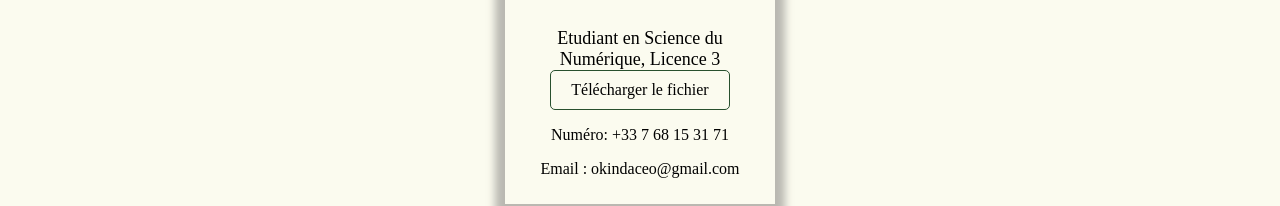
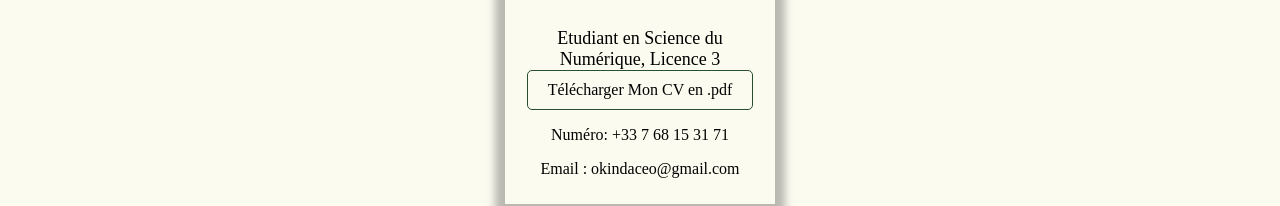
Before and after one commit to iamkgc05/new-CV, a plain HTML site: page index.html in a window 1280 px wide. Shown: the part 634-840 px from the top of the page. Drawn offline with Linux system fonts and the light colour scheme.

Commit message:
Update index.html

```diff
--- a/index.html
+++ b/index.html
@@ -61,7 +61,7 @@
             Etudiant en Science du Numérique, Licence 3
           </div>
            <div>
-            <a href="./OKINDA_CV.pdf" download class="download-button">Télécharger le fichier</a>
+            <a href="./OKINDA_CV.pdf" download class="download-button">Télécharger Mon CV en .pdf</a>
            </div>
           <p>Numéro: +33 7 68 15 31 71</p>
           <p>Email : okindaceo@gmail.com</p>
```
